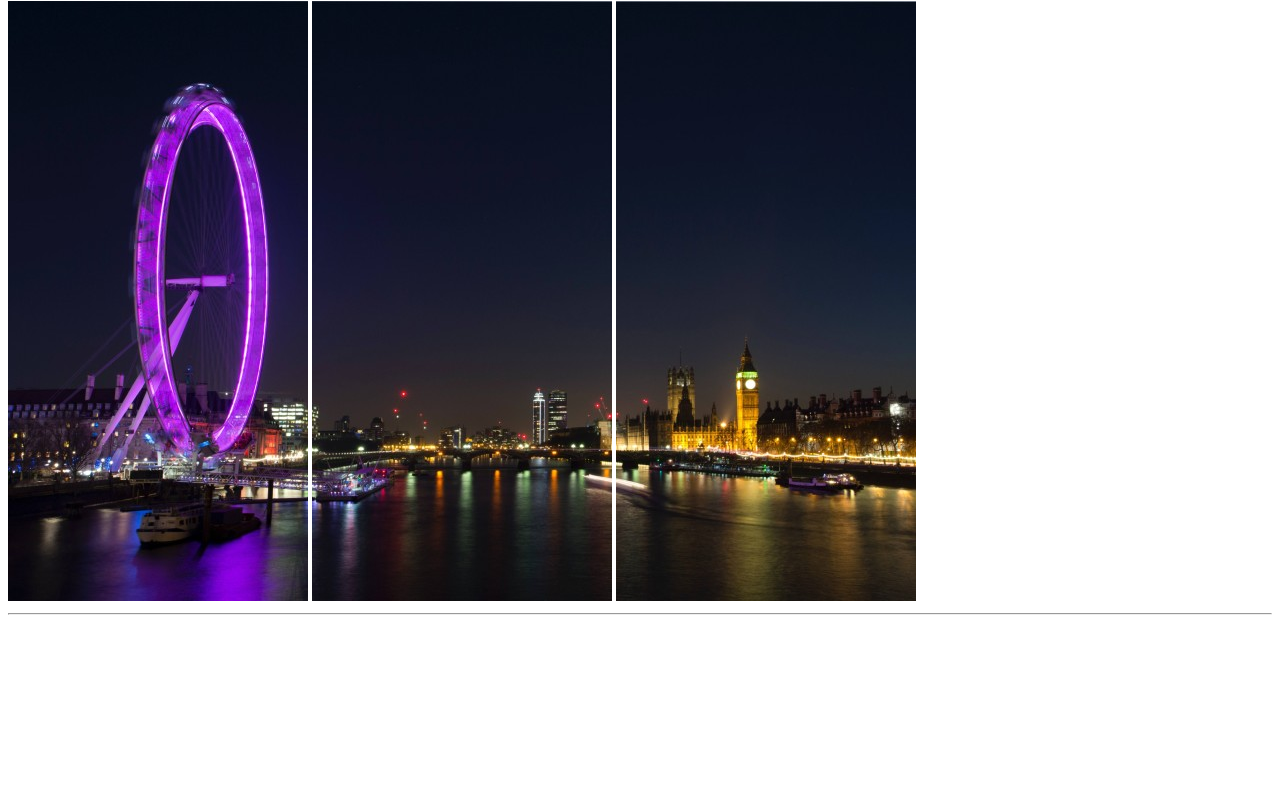
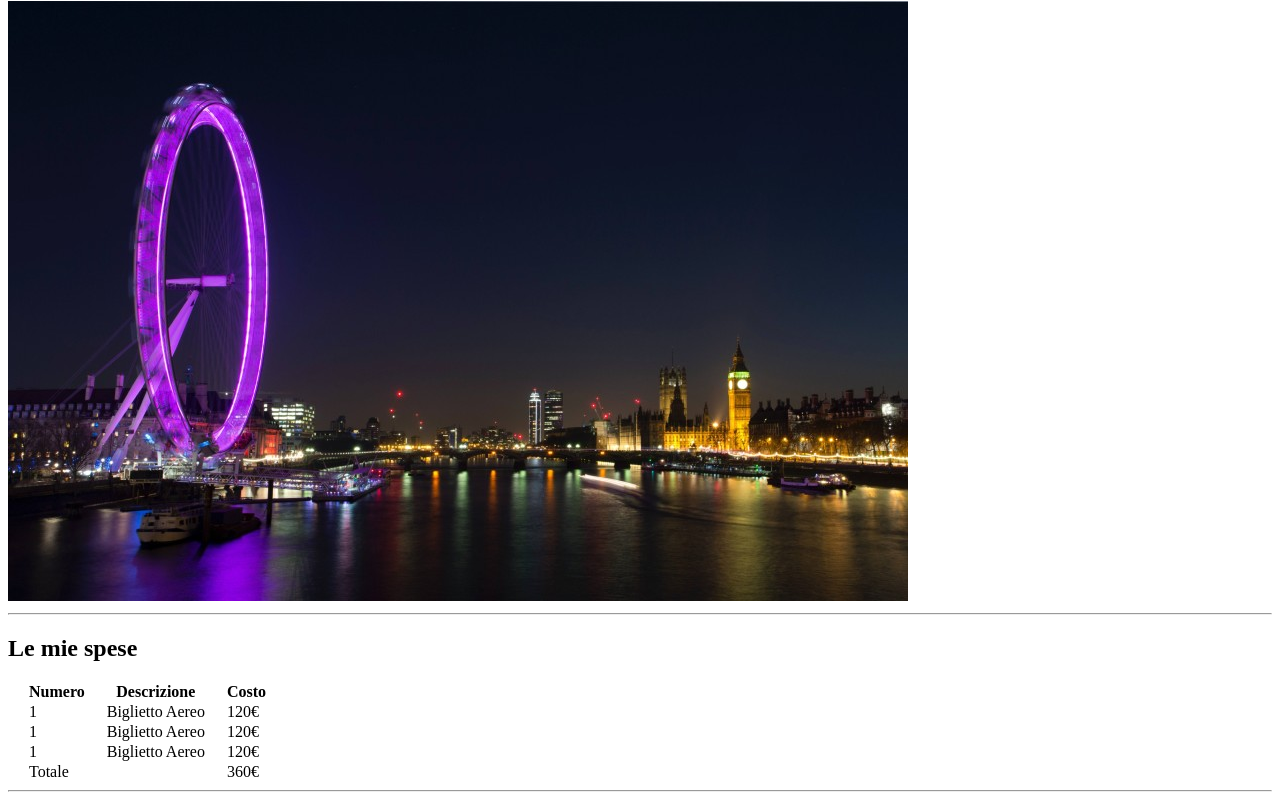
Before and after one commit to LucaCiani/html-london-trip, a plain HTML site: page index.html in a window 1280 px wide. Shown: the part 79-879 px from the top of the page. Before the commit the page ends 800 px from the top, so only its background shows below. Drawn offline with Linux system fonts and the light colour scheme.

Commit message:
add spese

```diff
--- a/index.html
+++ b/index.html
@@ -6,12 +6,55 @@
     <title>Viaggio a Londra</title>
 </head>
 <body>
-    <header>
+    <header> <!--titolo e immagini di londra-->
         <h1>Il mio Viaggio a Londra</h1>
-        <img src="img/londra1.jpg" alt="immagine 1 londra">
-        <img src="img/londra2.jpg" alt="immagine 2 londra">
-        <img src="img/londra3.jpg" alt="immagine 3 londra">
+        <img src="img/londra1.jpg" alt="immagine 1 londra"><!--commento per togliere il gap tra le immagini
+        --><img src="img/londra2.jpg" alt="immagine 2 londra"><!--commento per togliere il gap tra le immagini
+        --><img src="img/londra3.jpg" alt="immagine 3 londra">
         <hr>
     </header>
+    <section> <!--sezione delle spese-->
+        <h2>Le mie spese</h2>
+        <style>
+            table {
+                border-collapse: separate;
+                border-spacing: 20px 0;
+            }
+        </style>
+        <table> <!--tabella delle spese-->
+            <thead>
+                <tr>
+                    <th>Numero</th>
+                    <th>Descrizione</th>
+                    <th>Costo</th>
+                </tr>
+            </thead>
+            <tbody>
+                <tr>
+                    <td>1</td>
+                    <td>Biglietto Aereo</td>
+                    <td>120€</td>
+                </tr>
+                <tr>
+                    <td>1</td>
+                    <td>Biglietto Aereo</td>
+                    <td>120€</td>
+                </tr>
+                <tr>
+                    <td>1</td>
+                    <td>Biglietto Aereo</td>
+                    <td>120€</td>
+                </tr>
+            </tbody>
+            <tfoot>
+                <tr>
+                    <td>Totale</td>
+                    <td></td> <!--questa riga deve rimanere vuota-->
+                    <td>360€</td>
+                </tr>
+            </tfoot>
+        </table>
+        <hr>
+    </section>
 </body>
 </html>
```
